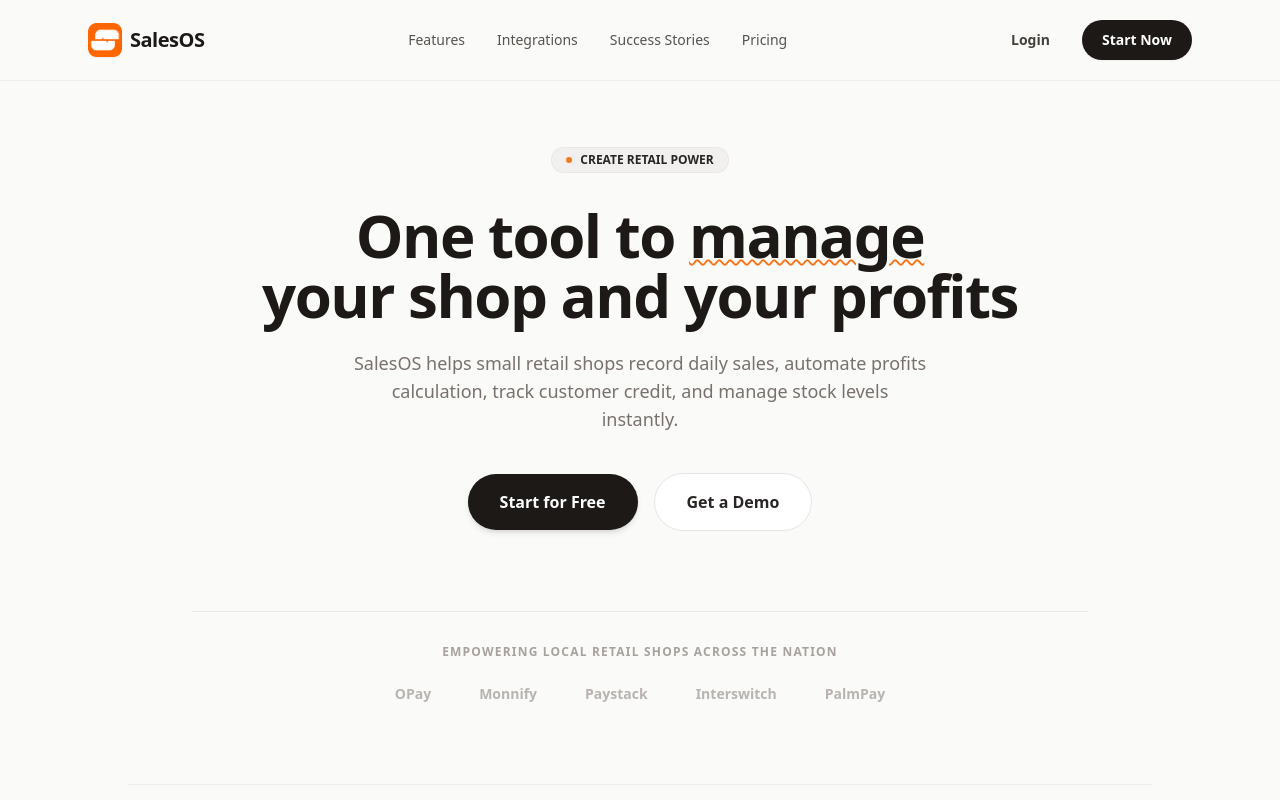
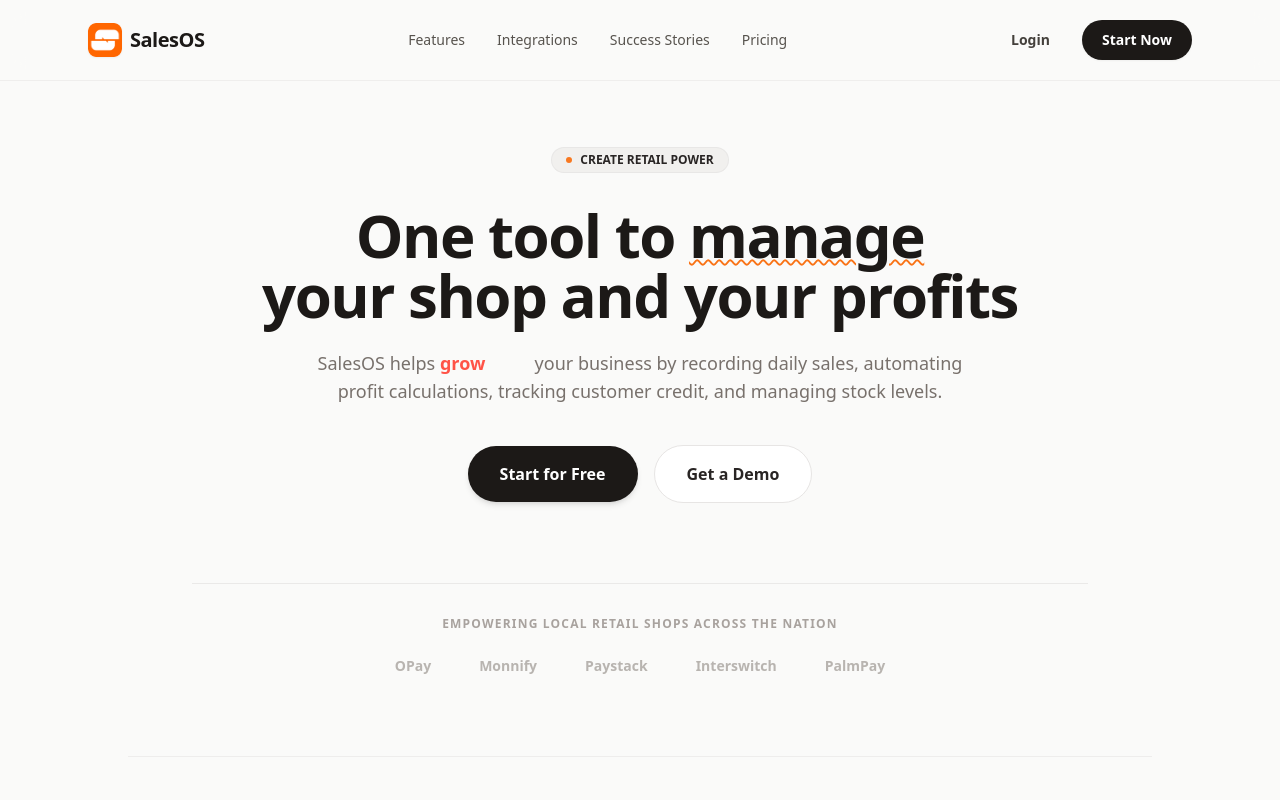
Before and after one commit to UsmanArazak/salesosapp, a Next.js app: page / in a window 1280 px wide. Shown: the top 800 px of the page. Built offline with nearby package versions, Linux system fonts and the light colour scheme; no server answers.

Commit message:
feat: implement cycling words animation in landing page hero

```diff
--- /dev/null
+++ b/src/app/CyclingText.tsx
@@ -0,0 +1,34 @@
+"use client";
+
+import { useState, useEffect } from "react";
+
+export function CyclingText() {
+  const words = ["manage", "track", "grow", "understand", "run", "scale"];
+  const [index, setIndex] = useState(0);
+  const [fade, setFade] = useState(true);
+
+  useEffect(() => {
+    const interval = setInterval(() => {
+      setFade(false);
+      setTimeout(() => {
+        setIndex((prev) => (prev + 1) % words.length);
+        setFade(true);
+      }, 300); // Duration of the fade out
+    }, 2800); // Time between shifts
+
+    return () => clearInterval(interval);
+  }, []);
+
+  return (
+    <span className="inline-block min-w-[90px] text-left">
+      <span
+        className={`inline-block font-bold transition-all duration-300 transform ${
+          fade ? "opacity-100 translate-y-0" : "opacity-0 translate-y-2"
+        }`}
+        style={{ color: "var(--accent)" }}
+      >
+        {words[index]}
+      </span>
+    </span>
+  );
+}
--- a/src/app/page.tsx
+++ b/src/app/page.tsx
@@ -2,6 +2,7 @@ import Link from "next/link";
 import Image from "next/image";
 import { getServerSession } from "next-auth";
 import { authOptions } from "@/lib/auth";
+import { CyclingText } from "./CyclingText";
 
 export default async function Home() {
   const session = await getServerSession(authOptions);
@@ -77,8 +78,8 @@ export default async function Home() {
           </h1>
 
           {/* Description */}
-          <p className="text-base sm:text-lg text-stone-500 max-w-xl mx-auto mt-6 leading-relaxed">
-            SalesOS helps small retail shops record daily sales, automate profits calculation, track customer credit, and manage stock levels instantly.
+          <p className="text-base sm:text-lg text-stone-500 max-w-2xl mx-auto mt-6 leading-relaxed">
+            SalesOS helps <CyclingText /> your business by recording daily sales, automating profit calculations, tracking customer credit, and managing stock levels.
           </p>
 
           {/* CTA Buttons */}
```
